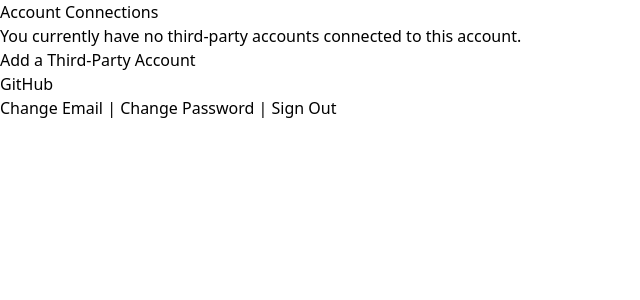
After one commit to gbollybambam/django-practice-projects, a Django app: template todo_list/templates/socialaccount/connections.html in a window 1280 px wide. The commit adds this page. Shown: the top 300 px of the page, without its empty margins (0-640 px from the left). Run offline with Django 5.2, Linux system fonts and the light colour scheme; the template is opened without the code that fills it, so the values that code supplies are empty; style sheets or scripts are compiled from the project's sources.

Commit message:
finishing up with the html structure fr the templates

```diff
--- a/todo_list/templates/home.html
+++ b/todo_list/templates/home.html
@@ -1,5 +1,9 @@
 {% extends "base_generic.html" %}
 {% load static %}
+
+{% block title %}
+Home
+{% endblock %}
 
 {% block main %}
     <h1 class="text-3xl font-bold underline">
--- /dev/null
+++ b/todo_list/templates/socialaccount/connections.html
@@ -0,0 +1,37 @@
+{% extends "base_generic.html" %}
+{% load i18n %}
+
+{% block title %}
+Connections
+{% endblock %}
+
+{% block main %}
+<h2>Account Connections</h2>
+
+{% if form.accounts  %}
+<p>The following third-party accounts are connected:</p>
+<ul>
+    {% for account in form.accounts %}
+    <li>
+        {{ account.get_provider_display }} - {{ account.uid }}
+        <form method="post" action="{% url 'socialaccount_connections' %}">
+            {% csrf_token %}
+            <input type="hidden" name="account" value="{{ account.id }}">
+            <button type="submit">Remove</button>
+        </form>
+    </li>
+    {% endfor %}
+</ul>
+{% else %}
+<p>You currently have no third-party accounts connected to this account.</p>
+{% endif %}
+
+<h3>Add a Third-Party Account</h3>
+{% include "socialaccount/snippets/provider_list.html" with process="connect" %}
+
+<p>
+    <a href="{% url 'account_email' %}">Change Email</a> |
+    <a href="{% url 'account_change_password' %}">Change Password</a> |
+    <a href="{% url 'account_logout' %}">Sign Out</a>
+</p>
+{% endblock %}
```
Also changed, not shown: todo_list/templates/account/email.html (+7 -3 lines), todo_list/templates/account/password_change.html (added, +24 -0 lines).
